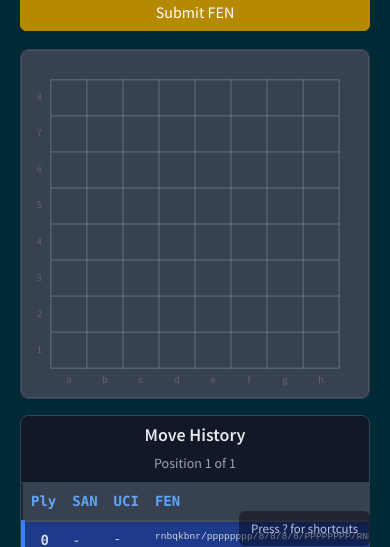
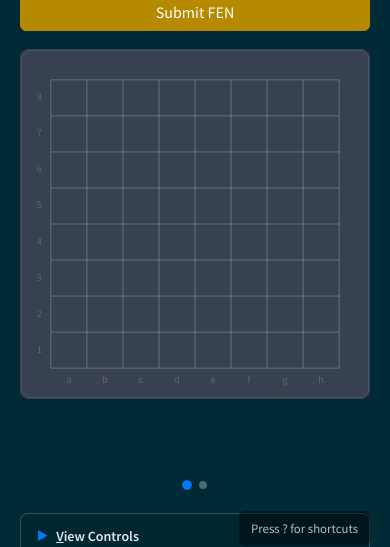
Before and after one commit to brantmerrell/my-chess, a React (Create React App) app in the folder ascii-chess-ts/: page / in a window 390 px wide. Shown: the part 278-825 px from the top of the page. Built offline with nearby package versions, Linux system fonts and the light colour scheme; no server answers.

Commit message:
enforce horizontal relationship between positional and historical views

```diff
--- a/ascii-chess-ts/src/components/UnifiedChessContainer.css
+++ b/ascii-chess-ts/src/components/UnifiedChessContainer.css
@@ -181,6 +181,11 @@
   justify-content: center;
 }
 
+/* Hidden on desktop, shown on mobile via media query */
+.swipe-indicators {
+  display: none;
+}
+
 @media (max-width: 62.5rem) {
   .chess-container {
     max-width: 100%;
@@ -189,26 +194,82 @@
 
   .main-content {
     display: flex;
-    flex-direction: column;
-    gap: 1rem;
+    flex-direction: row;
+    gap: 0;
     height: auto;
+    overflow-x: auto;
+    overflow-y: hidden;
+    scroll-snap-type: x mandatory;
+    -webkit-overflow-scrolling: touch;
+    scrollbar-width: none;
+    -ms-overflow-style: none;
+  }
+
+  .main-content::-webkit-scrollbar {
+    display: none;
   }
 
   .positional-section {
     order: 1;
+    flex: 0 0 100%;
     width: 100%;
     min-height: 18.75rem;
+    scroll-snap-align: start;
+    scroll-snap-stop: always;
   }
 
   .historical-section {
     order: 2;
+    flex: 0 0 100%;
     width: 100%;
     min-height: 18.75rem;
+    scroll-snap-align: start;
+    scroll-snap-stop: always;
   }
 
   .view-controls-grid {
     grid-template-columns: 1fr;
     gap: 0.5rem;
+  }
+
+  /* Swipe indicators for mobile view switching */
+  .swipe-indicators {
+    display: flex;
+    justify-content: center;
+    gap: 0.5rem;
+    padding: 0.5rem 0;
+  }
+
+  .swipe-indicator {
+    width: 0.5rem;
+    height: 0.5rem;
+    border-radius: 50%;
+    background: rgba(255, 255, 255, 0.3);
+    border: none;
+    padding: 0;
+    cursor: pointer;
+    transition: background-color 0.2s ease, transform 0.2s ease;
+  }
+
+  .swipe-indicator:hover {
+    background: rgba(255, 255, 255, 0.5);
+  }
+
+  .swipe-indicator.active {
+    background: #007bff;
+    transform: scale(1.2);
+  }
+
+  .swipe-indicator-label {
+    position: absolute;
+    width: 1px;
+    height: 1px;
+    padding: 0;
+    margin: -1px;
+    overflow: hidden;
+    clip: rect(0, 0, 0, 0);
+    white-space: nowrap;
+    border: 0;
   }
 }
 
--- a/ascii-chess-ts/src/components/UnifiedChessContainer.tsx
+++ b/ascii-chess-ts/src/components/UnifiedChessContainer.tsx
@@ -57,6 +57,10 @@ const UnifiedChessContainer: React.FC<UnifiedChessContainerProps> = ({
   }>({ message: "", type: "info" });
   const dispatch = useAppDispatch();
   const verticalResizerRef = React.useRef<VerticalResizerHandle>(null);
+  const mainContentRef = React.useRef<HTMLDivElement>(null);
+  const [activeMobileView, setActiveMobileView] = React.useState<
+    "positional" | "historical"
+  >("positional");
   const [selectedPositionalView, setSelectedPositionalView] =
     React.useState<PositionalViewType>("graph");
   const [selectedHistoricalView, setSelectedHistoricalView] =
@@ -139,6 +143,39 @@ const UnifiedChessContainer: React.FC<UnifiedChessContainerProps> = ({
     });
     return fens;
   }, [chessGameState.positions, chessGameState.history]);
+
+  // Handle scroll events on main content for mobile view indicators
+  const handleMainContentScroll = React.useCallback(() => {
+    if (!mainContentRef.current) return;
+    const { scrollLeft, clientWidth } = mainContentRef.current;
+    const newView = scrollLeft > clientWidth / 2 ? "historical" : "positional";
+    setActiveMobileView(newView);
+  }, []);
+
+  // Scroll to a specific view when clicking indicators
+  const scrollToView = React.useCallback(
+    (view: "positional" | "historical") => {
+      if (!mainContentRef.current) return;
+      const targetScrollLeft =
+        view === "positional" ? 0 : mainContentRef.current.clientWidth;
+      mainContentRef.current.scrollTo({
+        left: targetScrollLeft,
+        behavior: "smooth",
+      });
+    },
+    []
+  );
+
+  // Attach scroll listener to main content
+  React.useEffect(() => {
+    const mainContent = mainContentRef.current;
+    if (!mainContent) return;
+
+    mainContent.addEventListener("scroll", handleMainContentScroll);
+    return () => {
+      mainContent.removeEventListener("scroll", handleMainContentScroll);
+    };
+  }, [handleMainContentScroll]);
 
   const clearNotification = () => {
     setNotification({ message: "", type: "info" });
@@ -597,7 +634,7 @@ const UnifiedChessContainer: React.FC<UnifiedChessContainerProps> = ({
         minHeight={300}
         maxHeight={window.innerHeight * 0.8}
       >
-        <div className="main-content">
+        <div className="main-content" ref={mainContentRef}>
           <div className="positional-section">
             <GraphView
               linksData={linksData}
@@ -613,6 +650,22 @@ const UnifiedChessContainer: React.FC<UnifiedChessContainerProps> = ({
           </div>
         </div>
       </VerticalResizer>
+      <div className="swipe-indicators">
+        <button
+          className={`swipe-indicator ${activeMobileView === "positional" ? "active" : ""}`}
+          onClick={() => scrollToView("positional")}
+          aria-label="View positional analysis"
+        >
+          <span className="swipe-indicator-label">Position</span>
+        </button>
+        <button
+          className={`swipe-indicator ${activeMobileView === "historical" ? "active" : ""}`}
+          onClick={() => scrollToView("historical")}
+          aria-label="View move history"
+        >
+          <span className="swipe-indicator-label">History</span>
+        </button>
+      </div>
       <Accordion
         title={
           <span>
```
Also changed, not shown: 1 other file (tests, documents, lock files or other folders).
